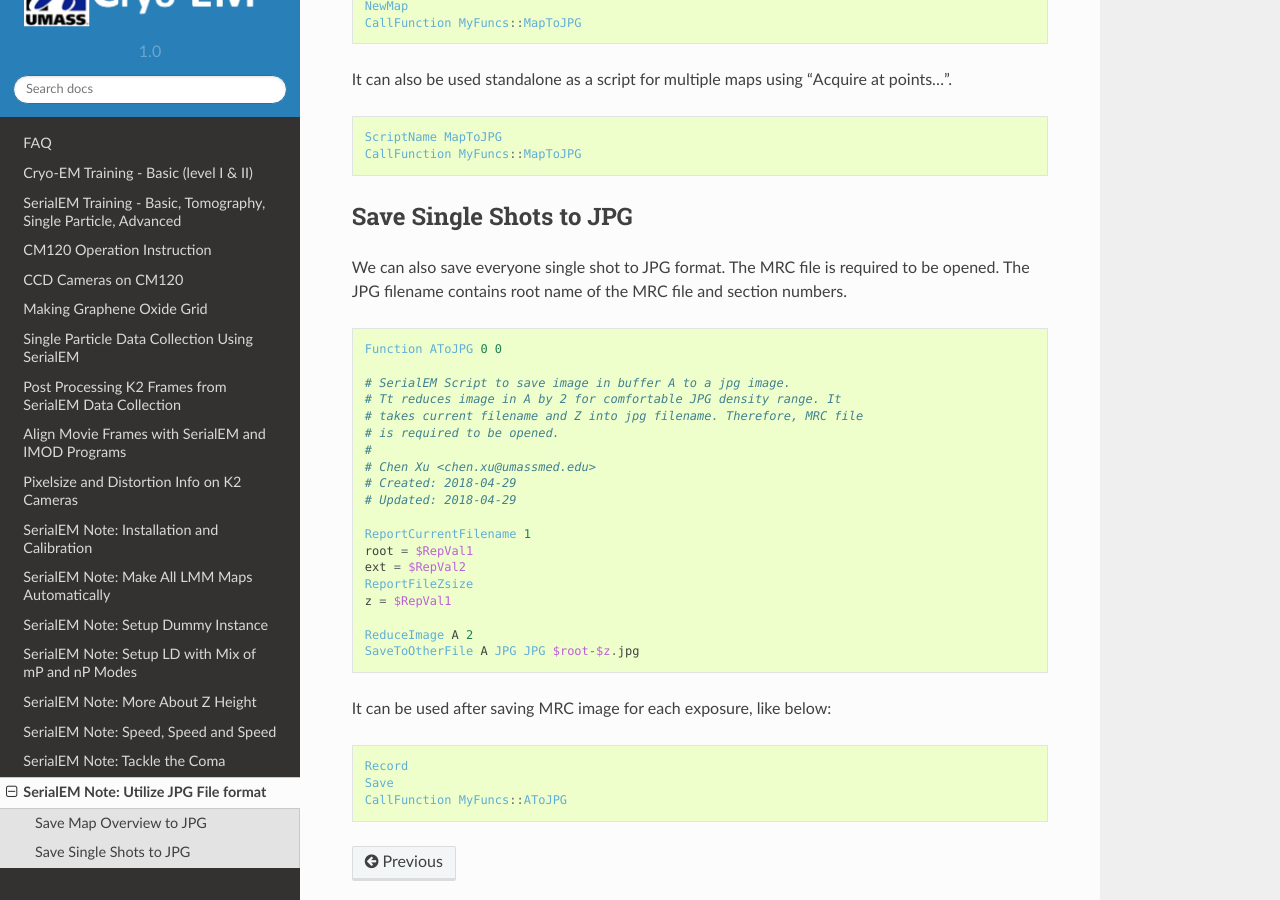
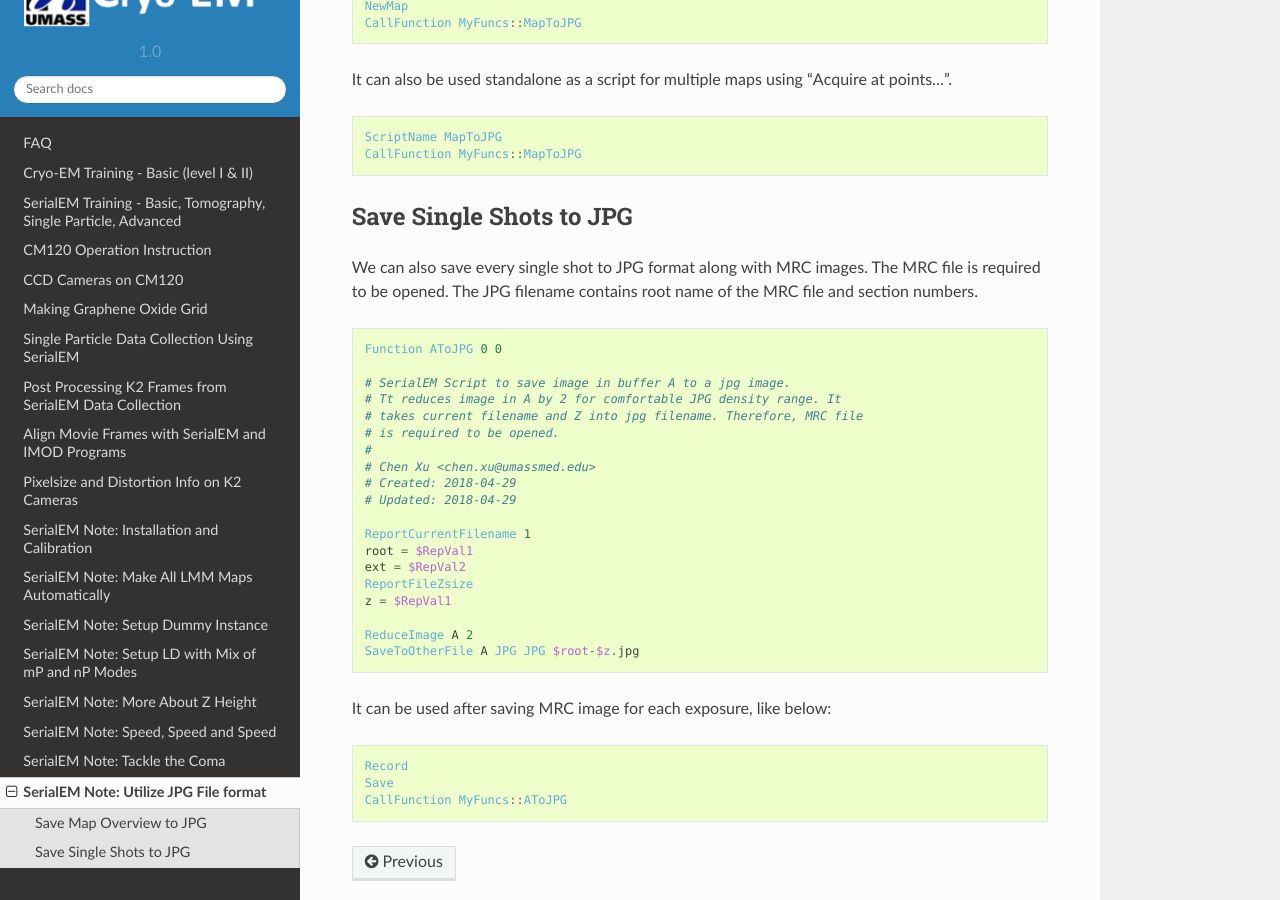
Before and after one commit to xuchen66/sphinx-emdocs, a Sphinx documentation site: the page built from source/serialEM-note-utilize-jpg-file-format.rst, in a window 1280 px wide and 900 px high, scrolled down 1357 px. Built offline with Sphinx 7.4.7 and the Read the Docs theme 2.0.0, drawn with Linux system fonts in a browser that asks for light colours; pages that are not in the unit, such as notebooks, are missing from menus.

Commit message:
Update serialEM-note-utilize-jpg-file-format.rst

```diff
--- a/source/serialEM-note-utilize-jpg-file-format.rst
+++ b/source/serialEM-note-utilize-jpg-file-format.rst
@@ -80,8 +80,8 @@ It can also be used standalone as a script for multiple maps using "Acquire at p
 Save Single Shots to JPG
 ------------------------
 
-We can also save everyone single shot to JPG format. The MRC file is required to be opened. The JPG filename contains root name of the
-MRC file and section numbers.
+We can also save every single shot to JPG format along with MRC images. The MRC file is required to be opened. The JPG filename
+contains root name of the MRC file and section numbers.
 
 .. code-block:: ruby
 
```
